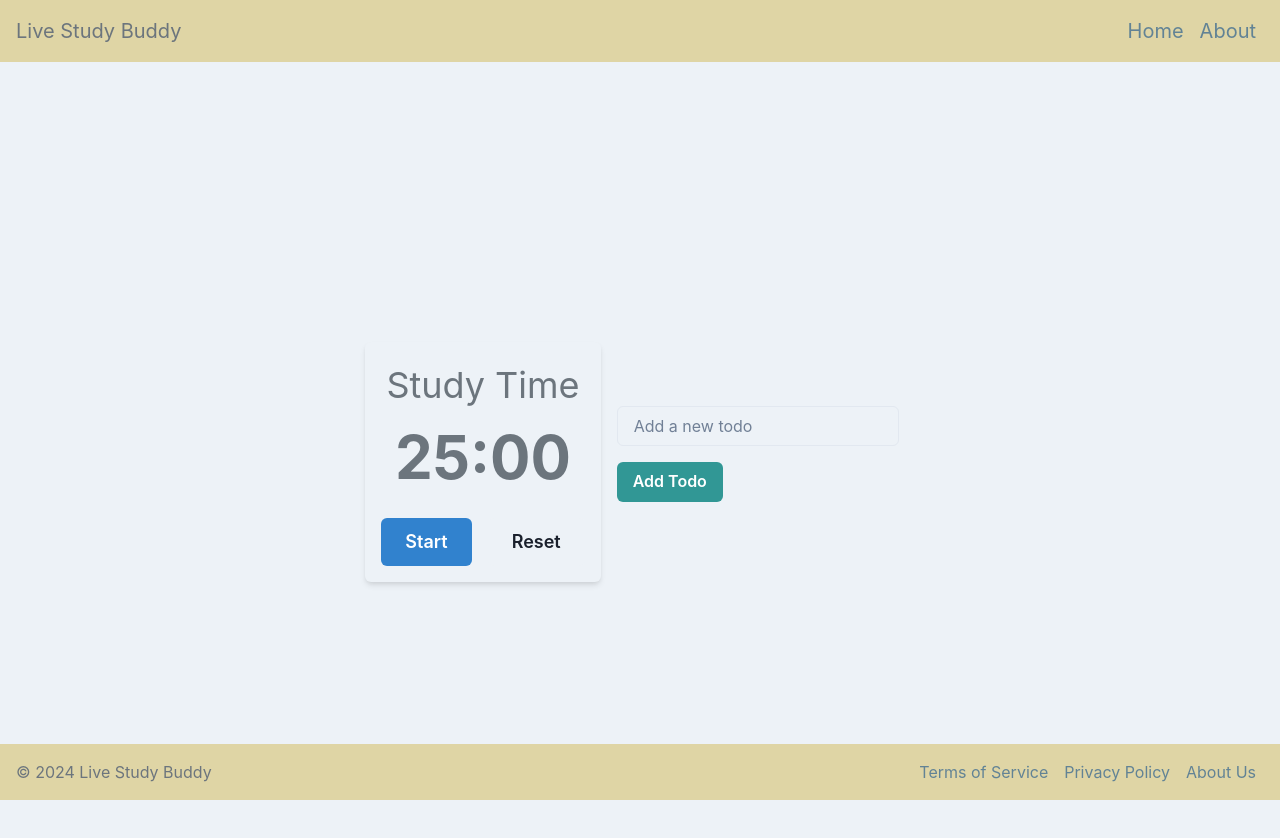
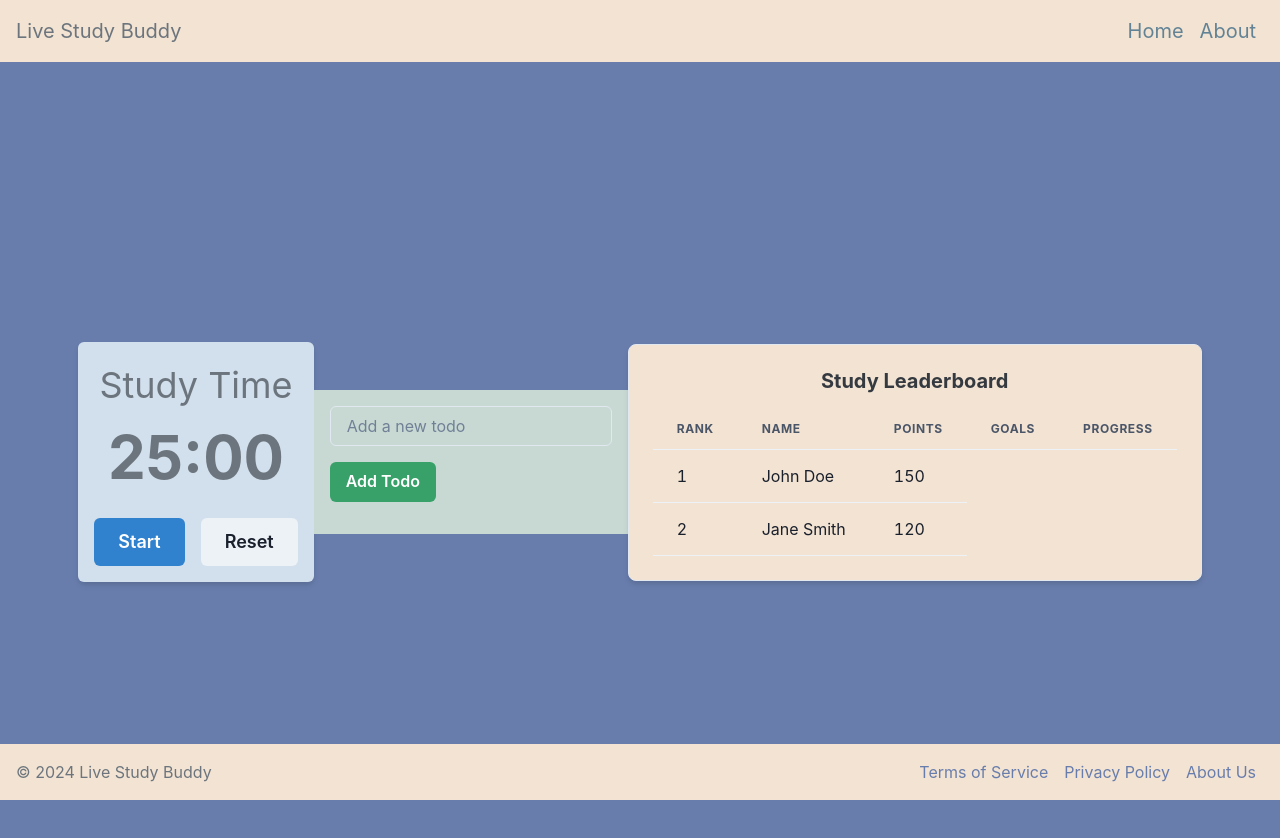
Before and after one commit to jessicachen0403/CornHacks2024, a React (Create React App) app in the folder cornhacks2024/: page /live in a window 1280 px wide. Shown: the top 838 px of the page. Built offline with nearby package versions, Linux system fonts and the light colour scheme.

Commit message:
changed color scheme and leaderboard spot

```diff
--- a/cornhacks2024/src/LiveSession.js
+++ b/cornhacks2024/src/LiveSession.js
@@ -2,20 +2,30 @@ import { Flex, useColorModeValue } from '@chakra-ui/react';
 import './App.css';
 import Timer from './components/Timer';
 import TodoList from './components/TodoList';
+import Leaderboards from './components/Leaderboards';
 
 
 function LiveSession() {
+
+  const users = [
+    { id: 1, name: 'John Doe', points: 150 },
+    { id: 2, name: 'Jane Smith', points: 120 },
+    // Add more users as needed
+  ];
+
  return (
    <Flex
-    bg={useColorModeValue('gray.100', 'gray.700')}
+    bg='#687dac'
     alignItems='center'
     justifyContent='center'
    >
     <Timer />
     <TodoList />
+    <Leaderboards users={users} />
    </Flex>
  );
 }
+//{useColorModeValue('gray.100', 'gray.700')}
 
 
 export default LiveSession;
--- a/cornhacks2024/src/UserPage.js
+++ b/cornhacks2024/src/UserPage.js
@@ -1,6 +1,6 @@
 import './App.css';
 import UserProfile from './components/UserProfile';
-import Leaderboards from './components/Leaderboards';
+//import Leaderboards from './components/Leaderboards';
 import { Flex, Box, VStack } from '@chakra-ui/react';
 
 
@@ -20,7 +20,7 @@ function UserPage() {
       </Box>
       <Box w="50%" pl={10}>
         <VStack align="start">
-        <Leaderboards users={users} />
+        {/*<Leaderboards users={users} />*/}
         </VStack>
       </Box>
     </Flex>
--- a/cornhacks2024/src/components/Footer.js
+++ b/cornhacks2024/src/components/Footer.js
@@ -4,7 +4,7 @@ import {Link as ReactRouterLink} from 'react-router-dom';
 
 const Footer = () => {
   return (
-    <Box bg="#DFD5A5" color="#628395" p={4} position="fixed" bottom="0" left="0" right="0" zIndex="1000" width="100%">
+    <Box bg="#f2e3d2" color="#687dac" p={4} position="fixed" bottom="0" left="0" right="0" zIndex="1000" width="100%">
       <Flex justify="space-between" align="center">
         <Text fontSize="md">© 2024 Live Study Buddy</Text>
         <Flex>
--- a/cornhacks2024/src/components/Leaderboards.js
+++ b/cornhacks2024/src/components/Leaderboards.js
@@ -9,7 +9,7 @@ const Leaderboard = ({ users }) => {
   const sortedUsers = users.sort((a, b) => b.points - a.points);
 
   return (
-    <Box className="leaderboard" p={6} borderWidth="1px" borderRadius="lg" overflow="hidden" boxShadow="md">
+    <Box className="leaderboard" p={6} borderWidth="1px" borderRadius="lg" overflow="hidden" boxShadow="md" bg='#f2e3d2'>
       <Heading as="h2" size="md" mb={4}>Study Leaderboard</Heading>
       <Table variant="simple">
         <Thead>
@@ -17,6 +17,8 @@ const Leaderboard = ({ users }) => {
             <Th>Rank</Th>
             <Th>Name</Th>
             <Th>Points</Th>
+            <Th>Goals</Th>
+            <Th>Progress</Th>
           </Tr>
         </Thead>
         <Tbody>
--- a/cornhacks2024/src/components/Navbar.js
+++ b/cornhacks2024/src/components/Navbar.js
@@ -4,7 +4,7 @@ import {Link as ReactRouterLink} from 'react-router-dom';
 
 const Navbar = () => {
   return (
-    <Box bg="#DFD5A5" color="#628395" p={4} top="0" left="0" right="0" zIndex="1000" width="100%">
+    <Box bg="#f2e3d2" color="#628395" p={4} top="0" left="0" right="0" zIndex="1000" width="100%">
       <Flex justify="space-between" align="center">
         <Text fontSize="xl">Live Study Buddy</Text>
         <Flex>
--- a/cornhacks2024/src/components/Timer.js
+++ b/cornhacks2024/src/components/Timer.js
@@ -48,7 +48,7 @@ function Timer() {
     <Center h="100vh">
       <Box
       textAlign="center"
-      bg={backgroundColor}
+      bg='#d2e0ee'
       p={4}
       borderRadius="md"
       boxShadow="md"
--- a/cornhacks2024/src/components/TodoList.js
+++ b/cornhacks2024/src/components/TodoList.js
@@ -20,14 +20,15 @@ const TodoList = () => {
   };
 
   return (
-    <Box p={4}>
+    <Box p={4} bg='#c8d9d3'>
       <VStack align="start" spacing={4}>
         <Input
           placeholder="Add a new todo"
+          placeholderTextColor='white'
           value={newTodo}
           onChange={(e) => setNewTodo(e.target.value)}
         />
-        <Button colorScheme="teal" onClick={addTodo}>
+        <Button colorScheme="green" onClick={addTodo}>
           Add Todo
         </Button>
         <Stack align="start" spacing={2}>
```
